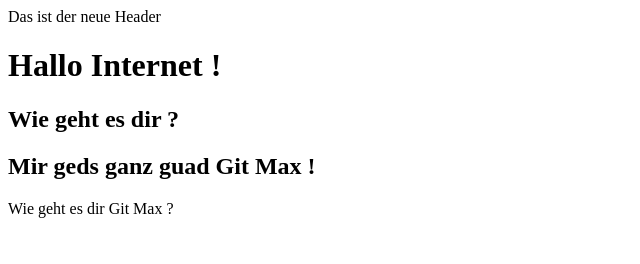
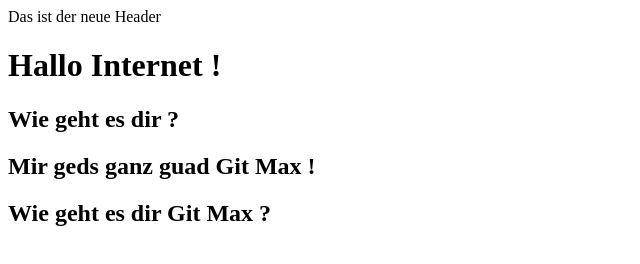
Before and after one commit to p-c-p/tut-git, a plain HTML site: page index.html in a window 1280 px wide. Shown: the whole page, without its empty margins (0-640 px from the left). Drawn offline with Linux system fonts and the light colour scheme.

Commit message:
HTML Syntax Fehler ausgebessert

```diff
--- a/index.html
+++ b/index.html
@@ -2,5 +2,5 @@
 <h1>Hallo Internet !</h1>
 <h2>Wie geht es dir ?</h2>
 <h2>Mir geds ganz guad Git Max !</h2>
-<span>Wie geht es dir Git Max ? </h2>
+<h2>Wie geht es dir Git Max ? </h2>
 <footer></footer>
```
